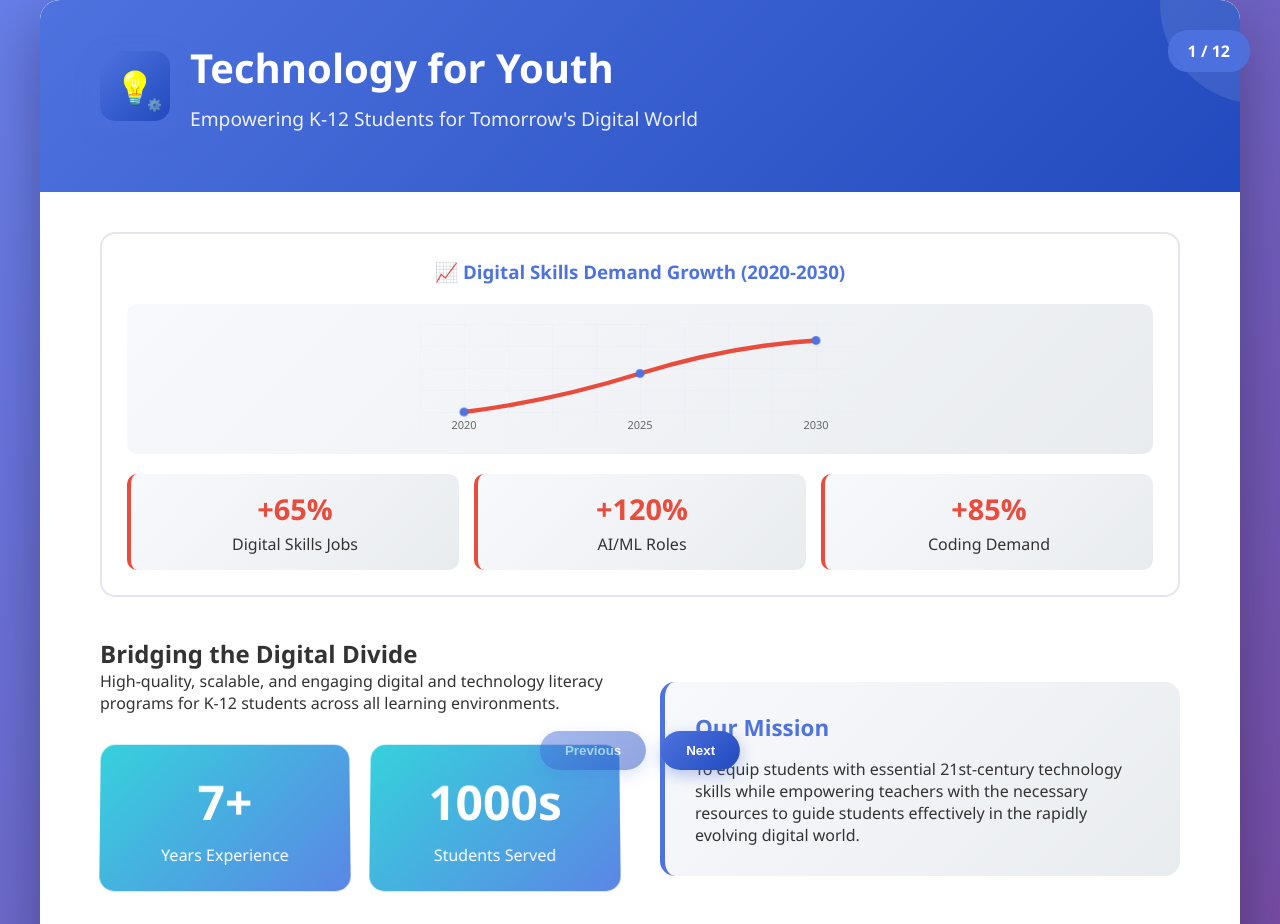
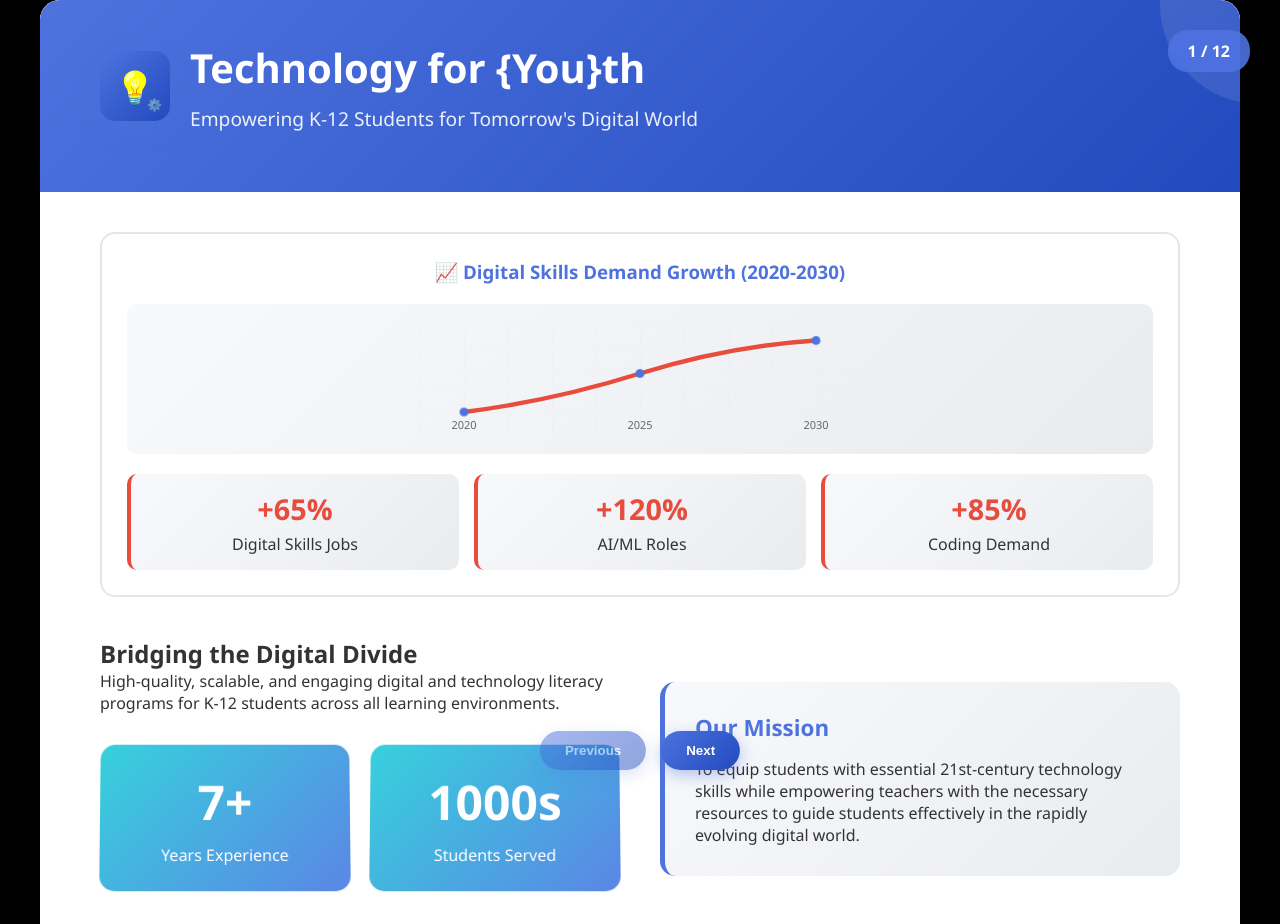
Before and after one commit to wearetech4youth/digital-literacy-deck, a plain HTML site: page index.html in a window 1280 px wide. Shown: the top 924 px of the page. Drawn offline with Linux system fonts and the light colour scheme.

Commit message:
Update index.html

```diff
--- a/index.html
+++ b/index.html
@@ -3,7 +3,7 @@
 <head>
     <meta charset="UTF-8">
     <meta name="viewport" content="width=device-width, initial-scale=1.0">
-    <title>Technology for Youth - Digital Literacy Presentation</title>
+    <title>Technology for {You}th - Digital Literacy Presentation</title>
     <style>
         * {
             margin: 0;
@@ -13,7 +13,8 @@
 
         body {
             font-family: 'Segoe UI', Tahoma, Geneva, Verdana, sans-serif;
-            background: linear-gradient(135deg, #667eea 0%, #764ba2 100%);
+            // background: linear-gradient(135deg, #667eea 0%, #764ba2 100%);
+            background: #000;
             color: #333;
             overflow-x: hidden;
         }
@@ -447,7 +448,7 @@
                 <div class="logo">
                     <div class="logo-icon"></div>
                     <div>
-                        <h1>Technology for Youth</h1>
+                        <h1>Technology for {You}th</h1>
                         <p>Empowering K-12 Students for Tomorrow's Digital World</p>
                     </div>
                 </div>
```
